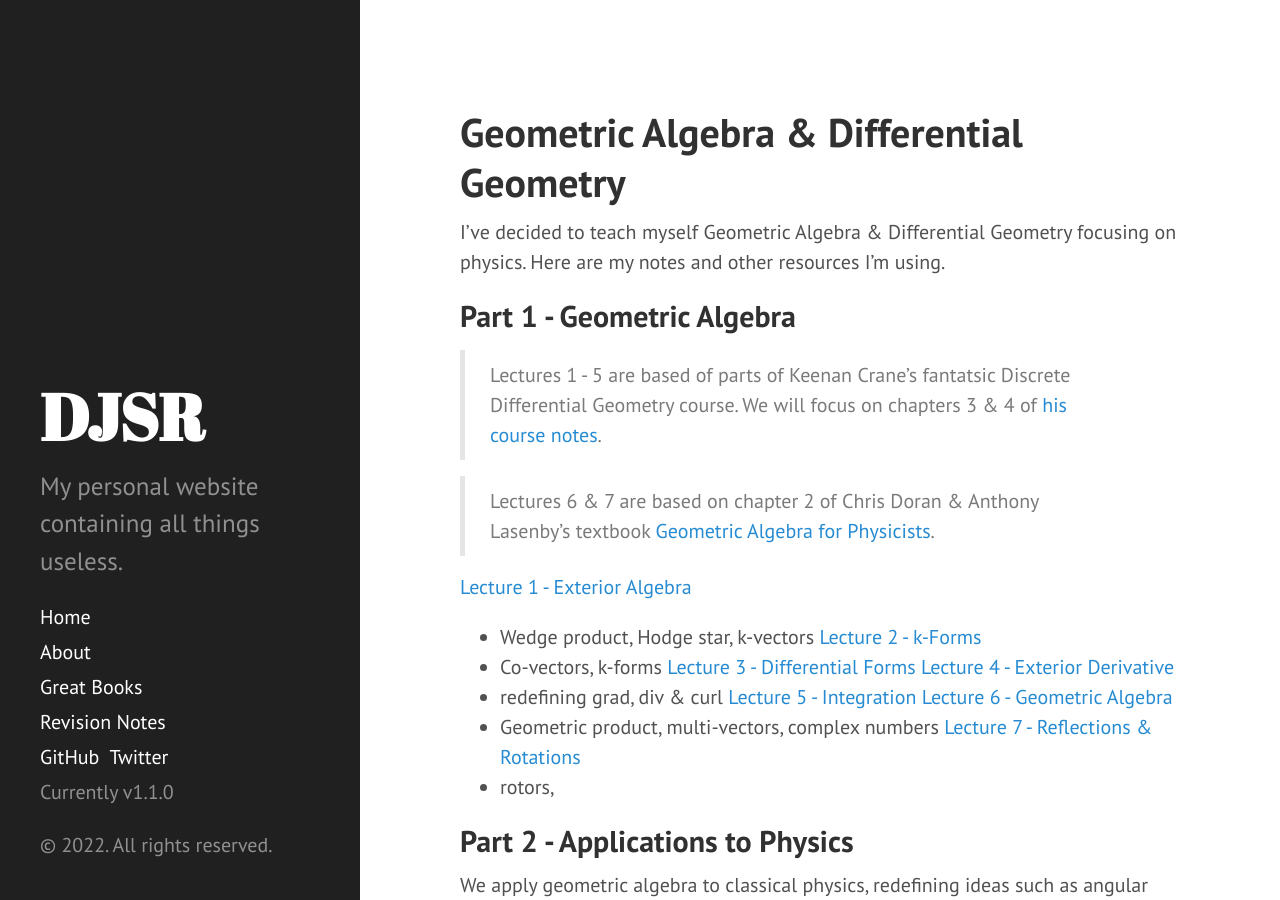
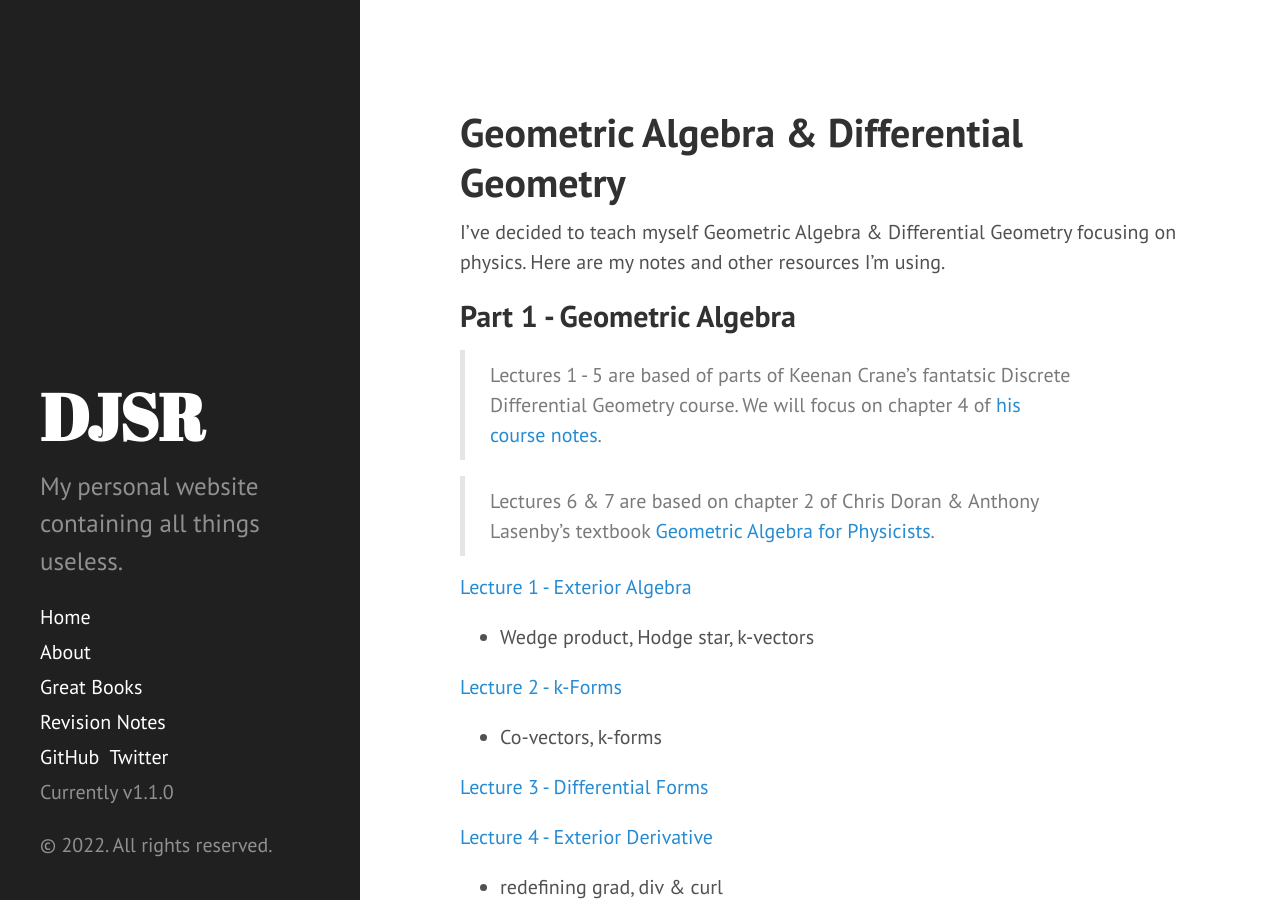
Before and after one commit to dansomrob/dansomrob.github.io, a Jekyll site: the page built from assets/Geometric_Algebra/index.md, in a window 1280 px wide and 900 px high. Built offline with Jekyll 4.4.1, drawn with Linux system fonts in a browser that asks for light colours.

Commit message:
Update index.md

```diff
--- a/assets/Geometric_Algebra/index.md
+++ b/assets/Geometric_Algebra/index.md
@@ -6,28 +6,38 @@ title: Geometric Algebra
 <h1>Geometric Algebra & Differential Geometry</h1>
 I've decided to teach myself Geometric Algebra & Differential Geometry focusing on physics. Here are my notes and other resources I'm using.
 <h2>Part 1 - Geometric Algebra</h2>
-> Lectures 1 - 5 are based of parts of Keenan Crane's fantatsic Discrete Differential Geometry course. We will focus on chapters 3 & 4 of [his course notes]({{ site.url }}/assets/Geometric_Algebra/DDG.pdf).
+> Lectures 1 - 5 are based of parts of Keenan Crane's fantatsic Discrete Differential Geometry course. We will focus on chapter 4 of [his course notes]({{ site.url }}/assets/Geometric_Algebra/DDG.pdf).
 
 > Lectures 6 & 7 are based on chapter 2 of Chris Doran & Anthony Lasenby's textbook [Geometric Algebra for Physicists]( {{site.url}}/assets/Geometric_Algebra/GAforPhysics.pdf).
 
 [Lecture 1 - Exterior Algebra]({{ site.url }}/assets/Geometric_Algebra/Lectures/L1.pdf)
   - Wedge product, Hodge star, k-vectors
+
 [Lecture 2 - k-Forms]({{ site.url }}/assets/Geometric_Algebra/Lectures/L2.pdf)
   - Co-vectors, k-forms
+
 [Lecture 3 - Differential Forms]({{ site.url }}/assets/Geometric_Algebra/Lectures/L3.pdf)
+
 [Lecture 4 - Exterior Derivative]({{ site.url }}/assets/Geometric_Algebra/Lectures/L4.pdf)
   - redefining grad, div & curl
+
 [Lecture 5 - Integration]({{ site.url }}/assets/Geometric_Algebra/Lectures/L5.pdf)
+
 [Lecture 6 - Geometric Algebra]({{ site.url }}/assets/Geometric_Algebra/Lectures/L6.pdf)
   - Geometric product, multi-vectors, complex numbers
+
 [Lecture 7 - Reflections & Rotations]({{ site.url }}/assets/Geometric_Algebra/Lectures/L7.pdf)
   - rotors,
 <h2>Part 2 - Applications to Physics</h2>
 We apply geometric algebra to classical physics, redefining ideas such as angular momentum. Moving onto a single Maxwell equation instead of four.
-  - [Lecture 8 - Classical Mechanics]({{ site.url }}/assets/Geometric_Algebra/Lectures/L8.pdf)
-  - [Lecture 9 - Electrodynamics]({{ site.url }}/assets/Geometric_Algebra/Lectures/L9.pdf)
+[Lecture 8 - Classical Mechanics]({{ site.url }}/assets/Geometric_Algebra/Lectures/L8.pdf)
+
+[Lecture 9 - Electrodynamics]({{ site.url }}/assets/Geometric_Algebra/Lectures/L9.pdf)
 <h2>Part 3 - Differential Geometry</h2>
-  - [Lecture 10 - Smooth Curves]({{ site.url }}/assets/Geometric_Algebra/Lectures/L10.pdf)
-  - [Lecture 11 - Smooth Surfaces 1]({{ site.url }}/assets/Geometric_Algebra/Lectures/L11.pdf)
-  - [Lecture 12 - Smooth Surfaces 2]({{ site.url }}/assets/Geometric_Algebra/Lectures/L12.pdf)
-  - [Lecture 13 - Curvature]({{ site.url }}/assets/Geometric_Algebra/Lectures/L13.pdf)
+[Lecture 10 - Smooth Curves]({{ site.url }}/assets/Geometric_Algebra/Lectures/L10.pdf)
+
+[Lecture 11 - Smooth Surfaces 1]({{ site.url }}/assets/Geometric_Algebra/Lectures/L11.pdf)
+
+[Lecture 12 - Smooth Surfaces 2]({{ site.url }}/assets/Geometric_Algebra/Lectures/L12.pdf)
+
+[Lecture 13 - Curvature]({{ site.url }}/assets/Geometric_Algebra/Lectures/L13.pdf)
```
